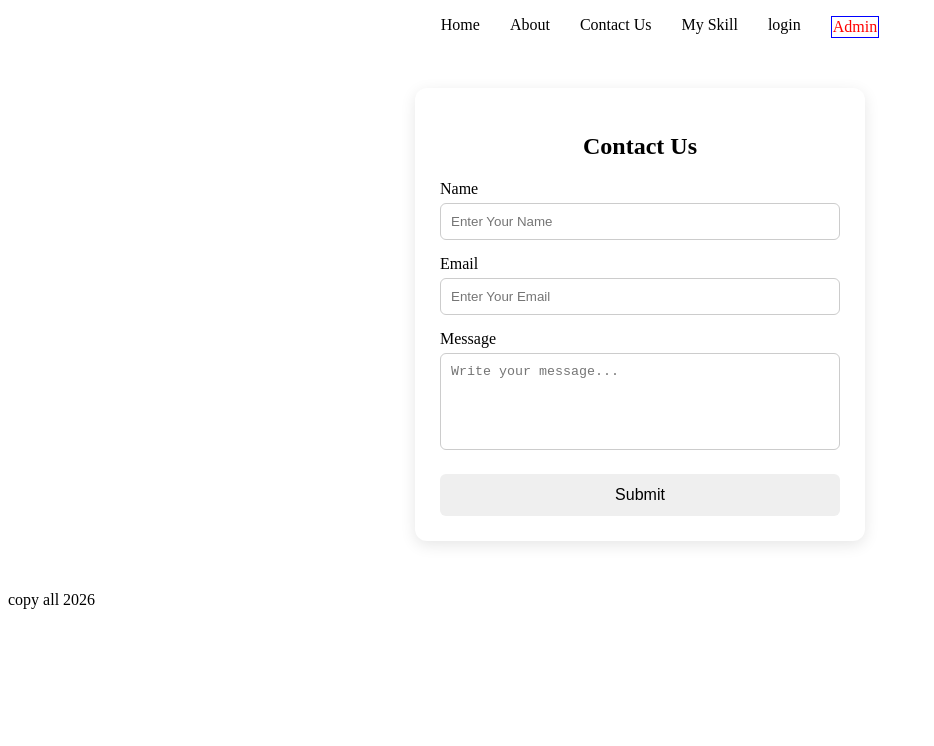
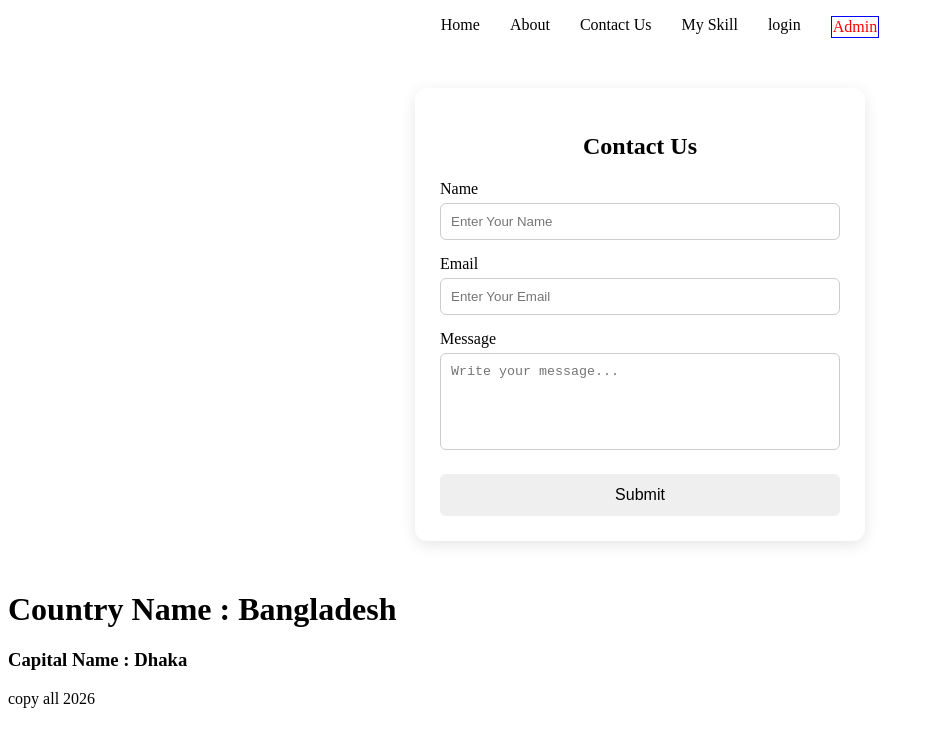
Before and after one commit to SDSOFIK/React-full, a React (Vite) app in the folder react-ful/: page / in a window 1280 px wide. Shown: the top 746 px of the page, without its empty margins (0-934 px from the left). Built offline with nearby package versions, Linux system fonts and the light colour scheme.

Commit message:
added props

```diff
--- a/react-ful/src/App.jsx
+++ b/react-ful/src/App.jsx
@@ -1,13 +1,16 @@
 import React from 'react'
 import ContactFrom from './assets/component/ContactForm'
-import Manu from './assets/component/Manu'
+import Menu from './assets/component/Menu'
 import Footer from "./assets/component/Footer"
+import Country  from './assets/component/Country'
+
 
 export default function App() {
   return (
   <>
-    <Manu/>
+    <Menu/>
   <ContactFrom/>
+  <Country name="Bangladesh" capital="Dhaka"/>
   <Footer/>
 
   </>
--- /dev/null
+++ b/react-ful/src/assets/component/Country.jsx
@@ -0,0 +1,17 @@
+
+/// app props received
+// const Country = (props)
+const Country = ({name , capital} ) => {
+  return (
+    <>
+    {/* <h1>Country Name : {props.name}</h1> */}
+    <h1>Country Name : {name}</h1>
+   {/* <h3>Capital Name : {props.capital}</h3> */}
+   <h3>Capital Name : {capital}</h3>
+
+    </>
+
+  )
+}
+
+export default Country
--- a/react-ful/src/assets/component/Manu.jsx
+++ b/react-ful/src/assets/component/Menu.jsx
@@ -1,6 +1,6 @@
 import React from 'react'
 
-export default function Manu() {
+export default function Menu() {
   // if else handle system
   const isLogIn = true
 
```
